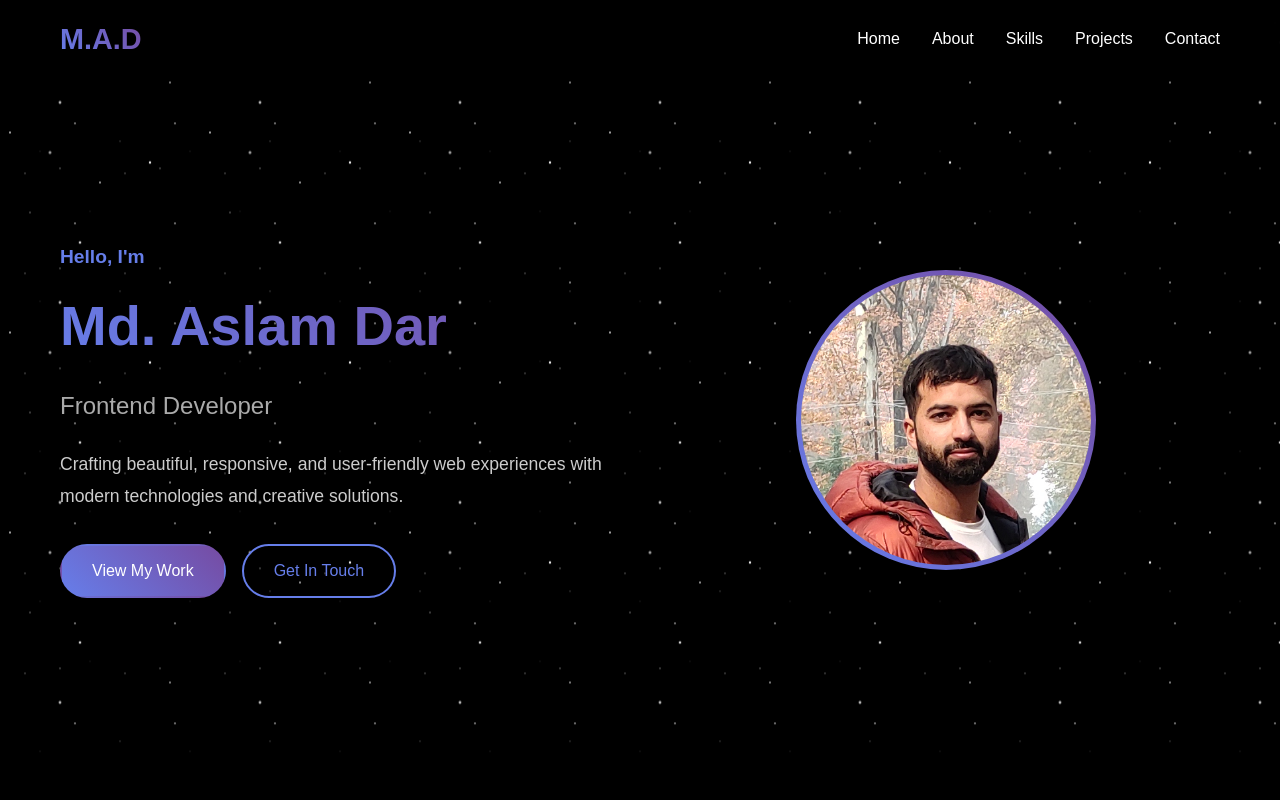
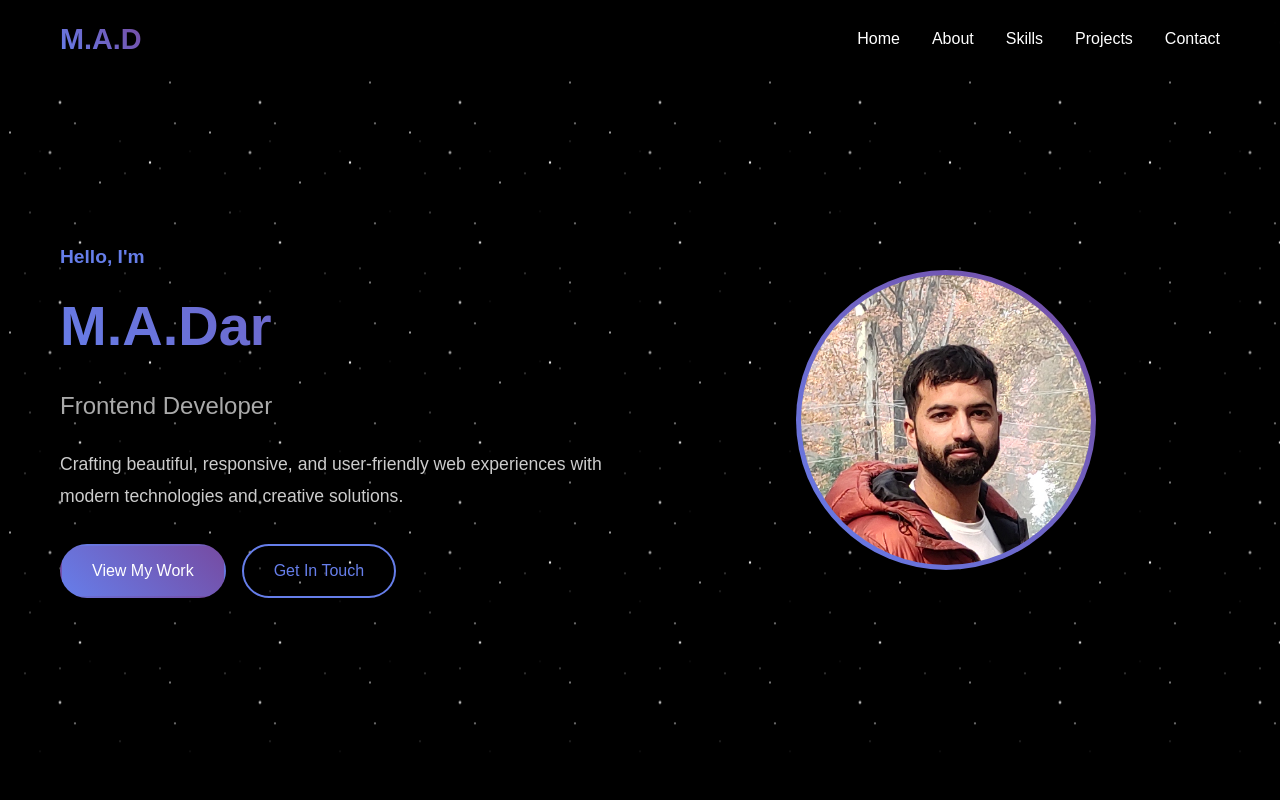
Before and after one commit to Dar-Aslam/My-Portfolio, a plain HTML site: page index.html in a window 1280 px wide. Shown: the top 800 px of the page. Drawn offline with nearby package versions, Linux system fonts and the light colour scheme.

Commit message:
name updated

```diff
--- a/index.html
+++ b/index.html
@@ -39,7 +39,7 @@
             <div class="hero-text">
                 <h1 class="hero-title">
                     <span class="greeting">Hello, I'm</span>
-                    <span class="name">Md. Aslam Dar</span>
+                    <span class="name">M.A.Dar</span>
                 </h1>
                 <p class="hero-subtitle">Frontend Developer</p>
                 <p class="hero-description">
```
